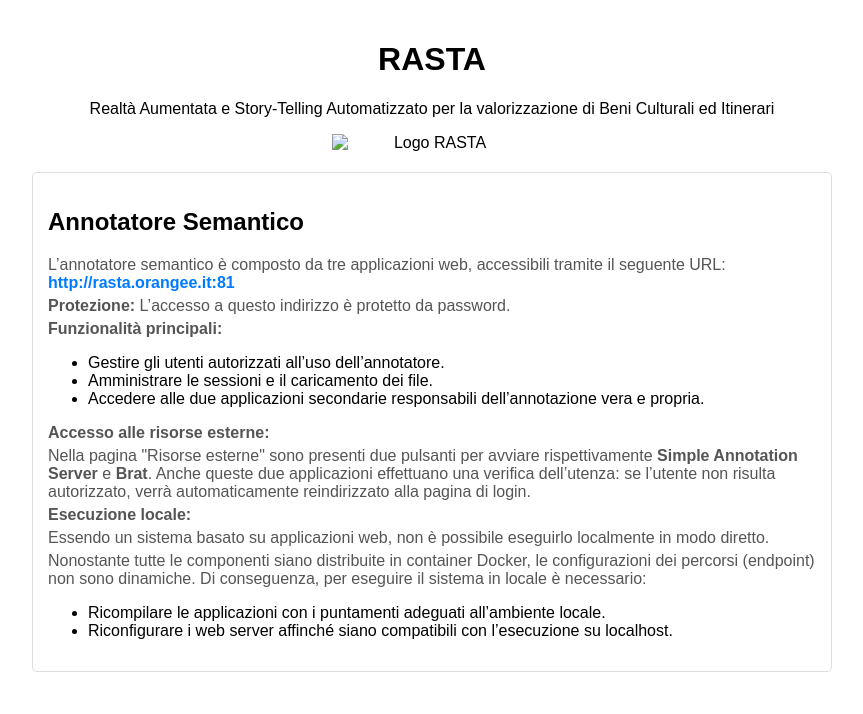
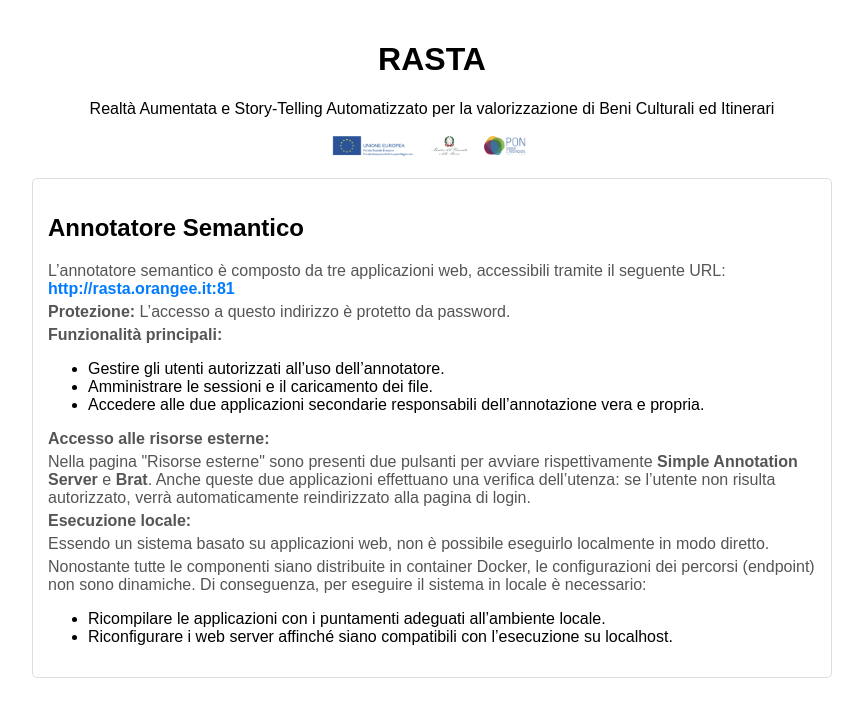
Before and after one commit to ponrastarepo/repositories-rasta, a plain HTML site: page annotatoresemantico.html in a window 1280 px wide. Shown: the whole page, without its empty margins (208-1071 px from the left). Drawn offline with Linux system fonts and the light colour scheme.

Commit message:
Update annotatoresemantico.html

```diff
--- a/annotatoresemantico.html
+++ b/annotatoresemantico.html
@@ -19,7 +19,7 @@
     <div class="header">
         <h1>RASTA</h1>
         <p>Realtà Aumentata e Story-Telling Automatizzato per la valorizzazione di Beni Culturali ed Itinerari</p>
-        <img src="percorso/del/tuo/logo.png" alt="Logo RASTA" class="logo">
+        <img src="logorasta.png" alt="Logo RASTA" class="logo">
     </div>
 
     <div class="repo">
```
